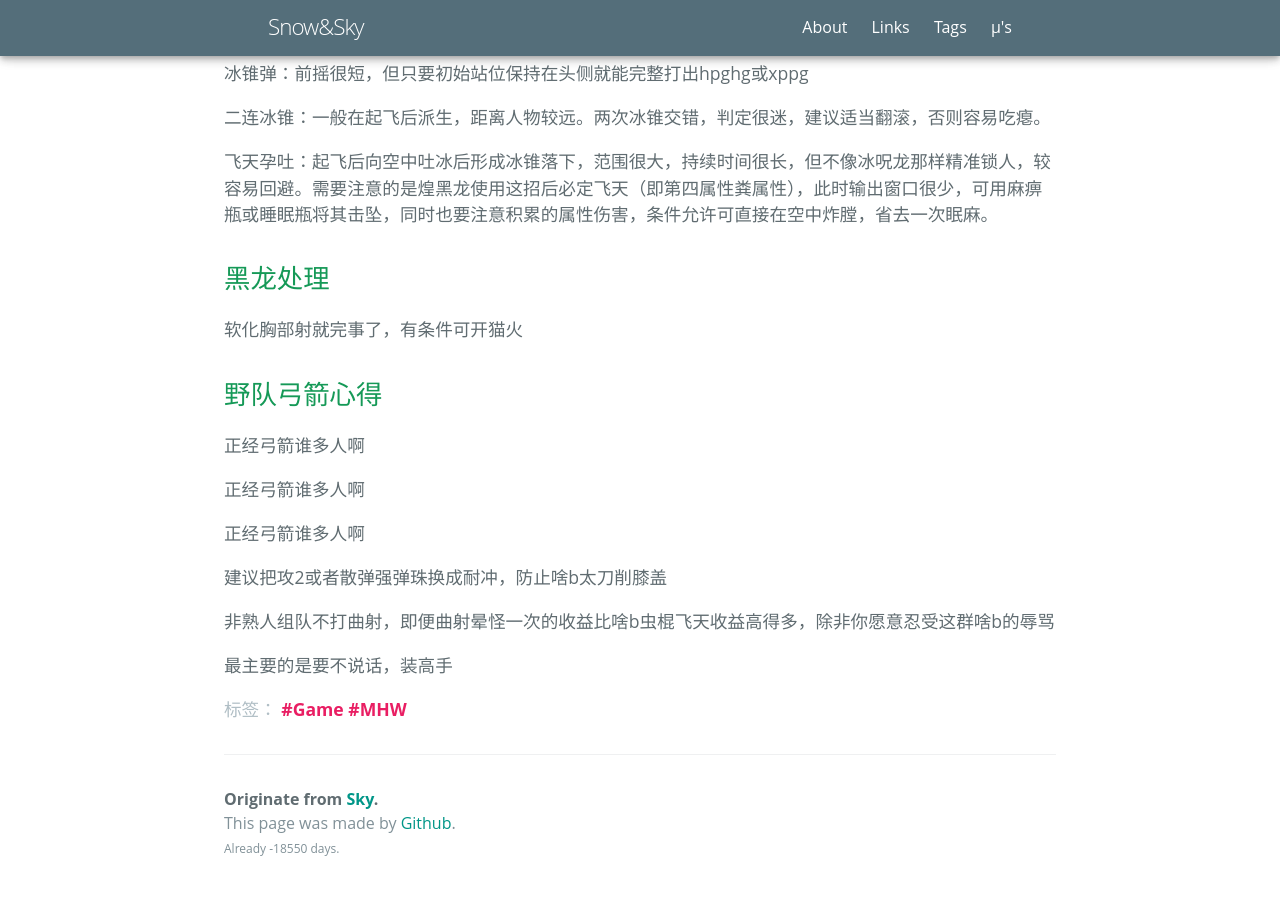
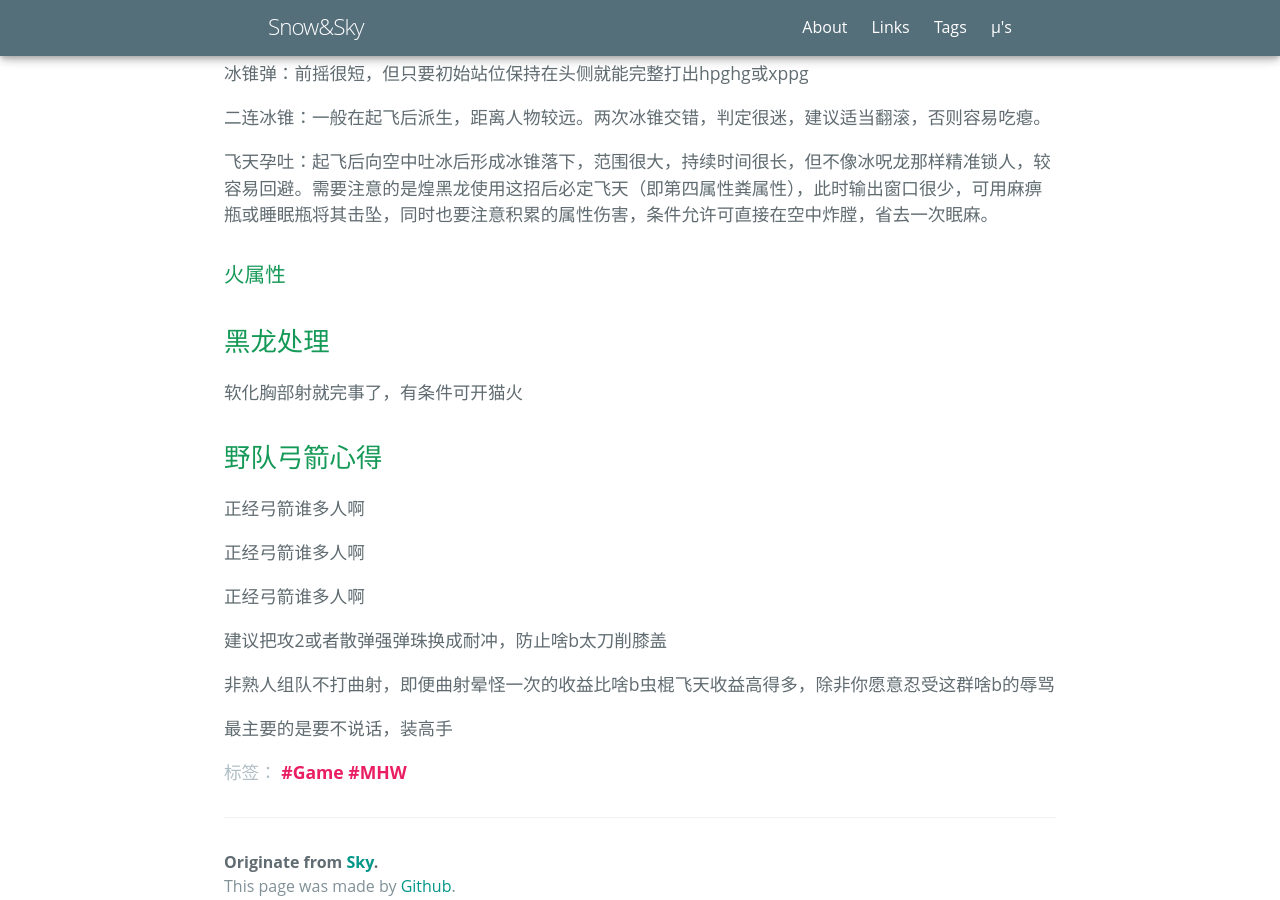
Before and after one commit to NishikinoSky/NishikinoSky.github.io, a Jekyll site: the page built from _posts/2021-2-23-MHWBow.md, in a window 1280 px wide and 900 px high, scrolled down 2201 px. Built offline with Jekyll 4.4.1, drawn with Linux system fonts in a browser that asks for light colours; some web fonts are replaced.

Commit message:
Update 2021-2-23-MHWBow.md

```diff
--- a/_posts/2021-2-23-MHWBow.md
+++ b/_posts/2021-2-23-MHWBow.md
@@ -80,6 +80,8 @@ x：迅雷闪击  h：滑步  p：平射  g：刚射
 
 飞天孕吐：起飞后向空中吐冰后形成冰锥落下，范围很大，持续时间很长，但不像冰呪龙那样精准锁人，较容易回避。需要注意的是煌黑龙使用这招后必定飞天（即第四属性粪属性），此时输出窗口很少，可用麻痹瓶或睡眠瓶将其击坠，同时也要注意积累的属性伤害，条件允许可直接在空中炸膛，省去一次眠麻。
 
+### 火属性
+
 
 
 ## 黑龙处理
```
